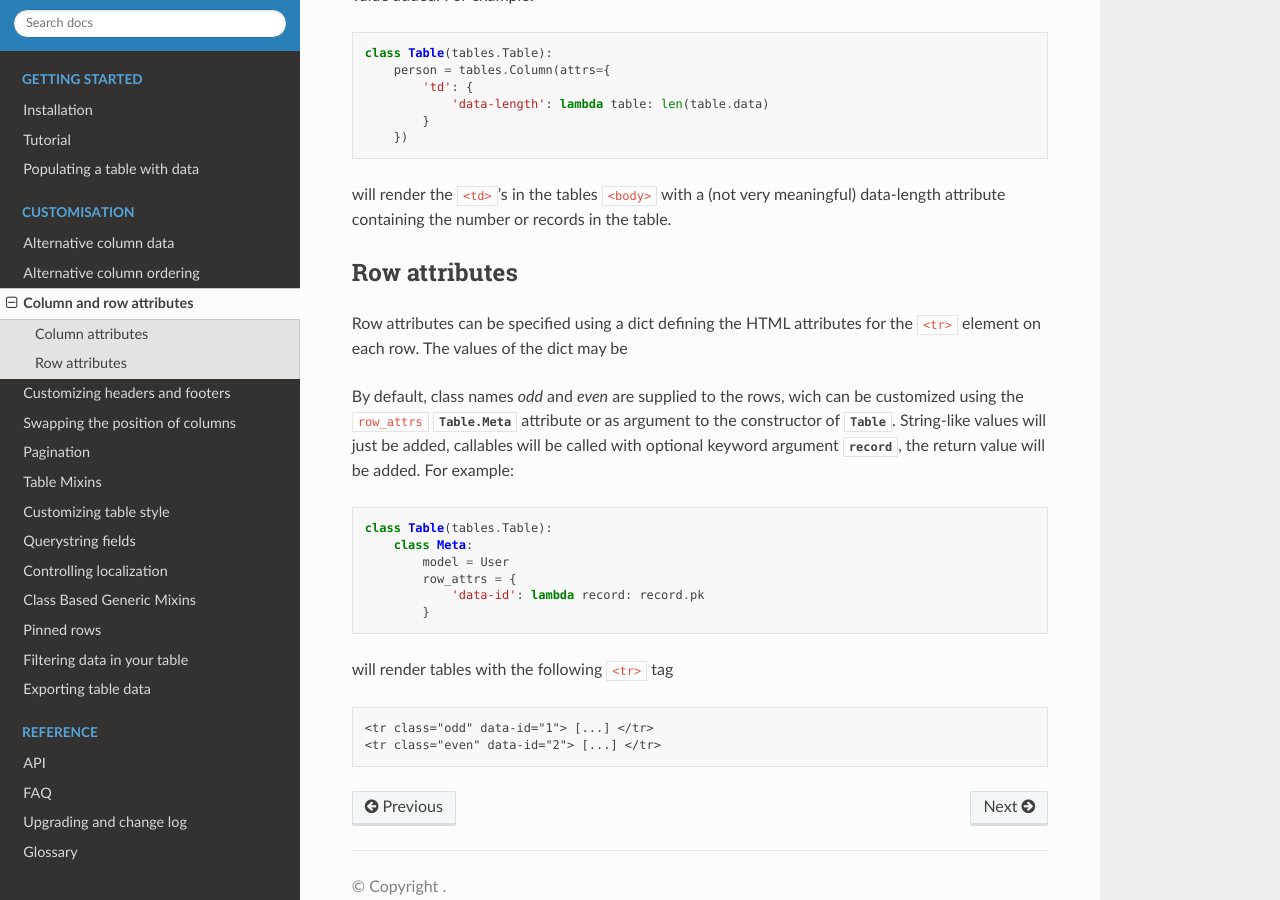
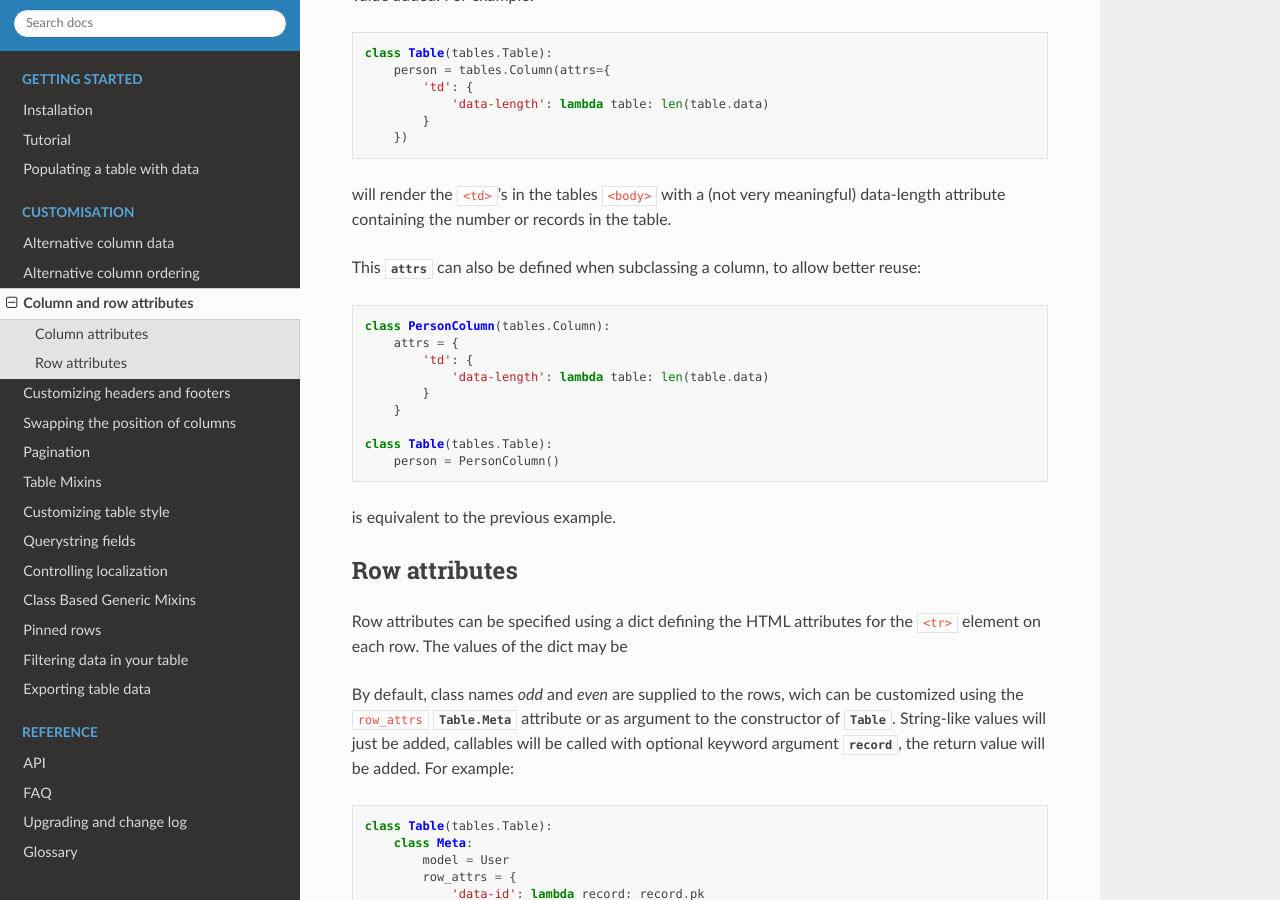
Before and after one commit to jieter/django-tables2, a Sphinx documentation site: the page built from docs/pages/column-attributes.rst, in a window 1280 px wide and 900 px high, scrolled down 595 px. Built offline with Sphinx 7.4.7 and the Read the Docs theme 2.0.0, drawn with Linux system fonts in a browser that asks for light colours.

Commit message:
Allow defining attrs as an attribute on custom columns (fixes: #241)

```diff
--- a/docs/pages/column-attributes.rst
+++ b/docs/pages/column-attributes.rst
@@ -37,6 +37,20 @@ with the return value added. For example::
 will render the ``<td>``'s in the tables ``<body>`` with a (not very meaningful)
 data-length attribute containing the number or records in the table.
 
+This `attrs` can also be defined when subclassing a column, to allow better reuse::
+
+    class PersonColumn(tables.Column):
+        attrs = {
+            'td': {
+                'data-length': lambda table: len(table.data)
+            }
+        }
+
+    class Table(tables.Table):
+        person = PersonColumn()
+
+is equivalent to the previous example.
+
 .. _row-attributes:
 
 Row attributes
```
Also changed, not shown: 2 other files.
